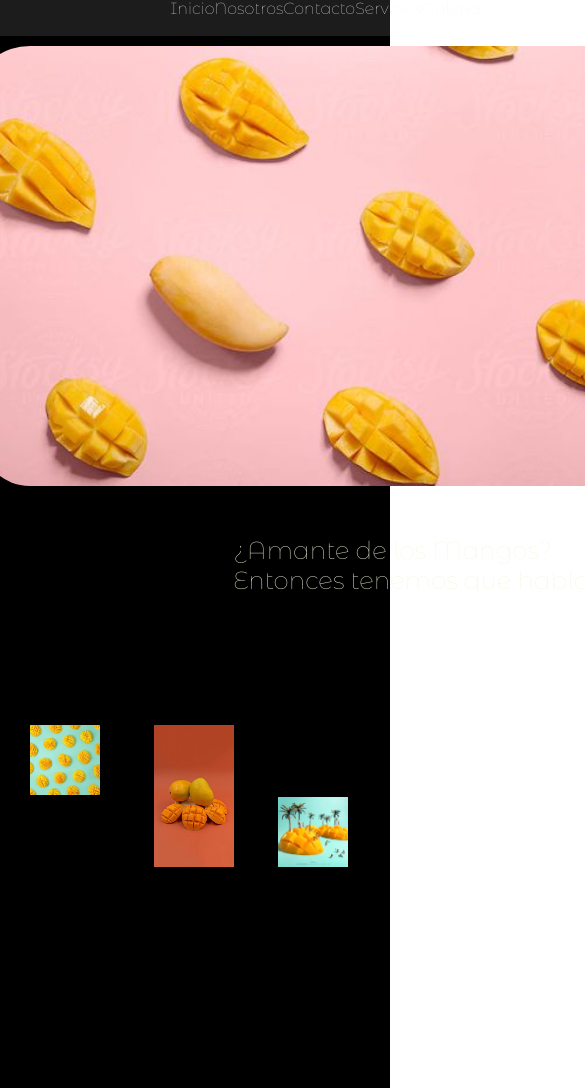
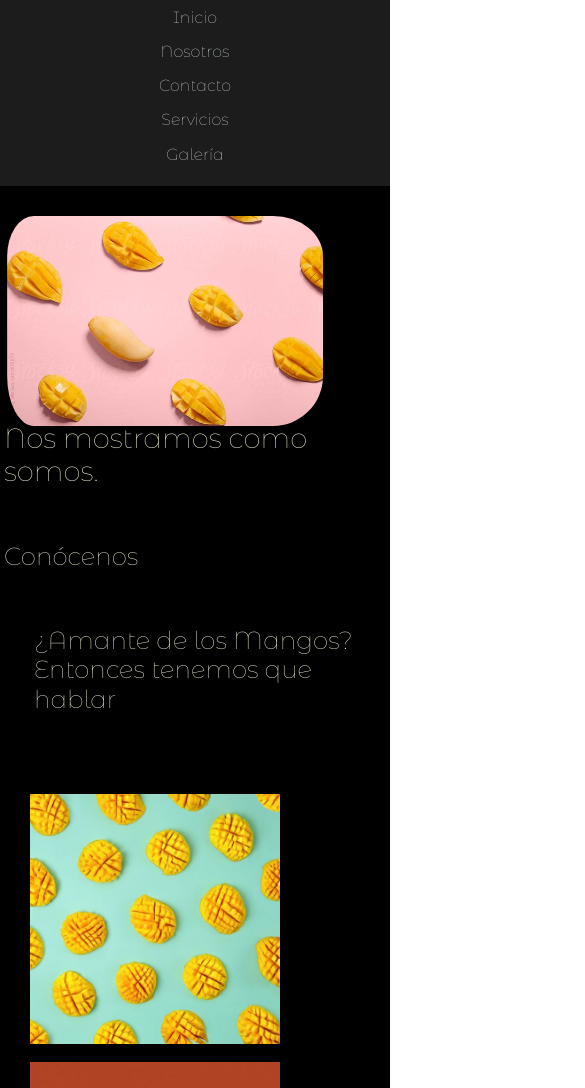
Before and after one commit to Valdortiz/MangoWebsite, a plain HTML site: page Pages/Nosotros.html in a window 390 px wide. Shown: the part 114-1202 px from the top of the page, 585 px wide, since content can reach past the window. Drawn offline with nearby package versions, Linux system fonts and the light colour scheme.

Commit message:
Bootstrap correcto en 3 páginas

```diff
--- a/Css/Contacto.css
+++ b/Css/Contacto.css
@@ -197,12 +197,13 @@
     height: 60px;
 }
 
-@media screen and (max-width:320px) {
+@media (min-width: 320px) and (max-width: 991.98px) {
 
-    .container {
+    .cont {
+        font-family: 'Montserrat Alternates', sans-serif;
         display: grid;
-        grid-template-columns: 320px;
-        grid-template-rows: 250px 950px 1fr;
+        grid-template-columns: 1fr;
+        grid-template-rows: 250px 650px 1fr;
         gap: 0px 0px;
         grid-template-areas:
             "header"
@@ -215,7 +216,7 @@
     .header {
         grid-area: header;
         display: grid;
-        grid-template-columns: 320px;
+        grid-template-columns: 1fr;
         grid-template-rows: 120px;
     }
 
@@ -236,8 +237,9 @@
     .section1 {
         grid-area: section1;
         display: grid;
-        grid-template-columns: 320px;
-        grid-template-rows: 450px 100px 300px;
+        grid-template-columns: 1fr;
+        grid-template-rows: 450px 100px;
+        padding-top: 7%;
     }
 
     .texto {
@@ -250,7 +252,7 @@
         grid-column-start: 1;
         grid-row-start: 2;
         display: flex;
-        align-items: center;
+        align-items: flex-end;
     }
 
     .section1__form {
--- a/Css/Galeria.css
+++ b/Css/Galeria.css
@@ -276,11 +276,11 @@
     height: 60px;
 }
 
-@media screen and (max-width:320px) {
+@media (min-width: 320px) and (max-width: 991.98px) {
 
-    .container {
+    .cont {
         display: grid;
-        grid-template-columns: 320px;
+        grid-template-columns: 1fr;
         grid-template-rows: 250px 550px 300px 1000px 450px 800px 1fr;
         gap: 0px 0px;
         grid-template-areas:
--- a/Css/Nosotros.css
+++ b/Css/Nosotros.css
@@ -223,12 +223,12 @@
     height: 60px;
 }
 
-@media screen and (max-width:320px) {
+@media (min-width: 320px) and (max-width: 991.98px) {
 
-    .container {
+    .cont {
         display: grid;
-        grid-template-columns: 320px;
-        grid-template-rows: 250px 650px 1000px 800px 1fr;
+        grid-template-columns: 1fr;
+        grid-template-rows: 300px 550px 1000px 800px 1fr;
         gap: 0px 0px;
         grid-template-areas:
             "header"
@@ -241,7 +241,7 @@
     .header {
         grid-area: header;
         display: grid;
-        grid-template-columns: 320px;
+        grid-template-columns: 1fr;
         grid-template-rows: 120px;
     }
 
@@ -261,11 +261,11 @@
 
     .section1 {
         grid-area: section1;
-        padding-top: 10%;
+        padding-top: 5%;
         padding-left: 1%;
         display: grid;
-        grid-template-columns: 320px;
-        grid-template-rows: 220px 150px 300px;
+        grid-template-columns: 1fr;
+        grid-template-rows: 220px 150px 1px;
     }
 
     .section1__img {
@@ -282,46 +282,30 @@
 
     /* Termina Section 1 */
 
-    .section2 {
-        grid-area: section2;
-        grid-template-columns: 320px;
-        grid-template-rows: repeat(3, 300px);
-        row-gap: 15px;
+    .row{
+        display: flex;
+        flex-direction: column;
+        justify-content: space-between;
     }
 
-    .section2__div1 {
-        grid-column-start: 1;
-        grid-row-start: 2;
-        display: flex;
-        justify-content: center;
-        padding-left: 0px;
+    .col {
+        padding-left: 10%;
+        padding-top: 5%;
     }
 
-    #img1 {
-        height: 300px;
-
+    .img1 {
+        height: 250px;
+        width: 250px;
     }
 
-    .section2__div2 {
-        grid-column-start: 1;
-        grid-row-start: 3;
-        padding-left: 10px;
+    .img2 {
+        height: 400px;
+        width: 250px;
     }
 
-    .section2__img {
-        height: 300px;
-
-    }
-
-
-    .section2__div3 {
-        grid-column-start: 1;
-        grid-row-start: 1;
-        padding-left: 10px;
-    }
-
-    #img3 {
-        height: 300px;
+    .img3 {
+        height: 250px;
+        width: 250px;
     }
 
     /* Termina Section 2*/
--- a/Css/Servicios.css
+++ b/Css/Servicios.css
@@ -309,11 +309,11 @@
 
 /* Comienza Responsive Mobile*/
 
-@media screen and (max-width:320px) {
+@media (min-width: 320px) and (max-width: 991.98px) {
 
     .container {
         display: grid;
-        grid-template-columns: 320px;
+        grid-template-columns: 1fr;
         grid-template-rows: 250px 400px 600px 1000px 1fr 1fr;
         gap: 0px 0px;
         grid-template-areas:
--- a/Css/Style.css
+++ b/Css/Style.css
@@ -297,10 +297,10 @@
 
 @media (min-width: 320px) and (max-width: 991.98px) {
 
-    .container {
+    .cont {
         display: grid;
-        grid-template-columns: 320px;
-        grid-template-rows: 250px 750px 2300px 3200px 1fr;
+        grid-template-columns: 1fr;
+        grid-template-rows: 250px 750px 2300px 800px 1fr;
         gap: 0px 0px;
         grid-template-areas:
             "header"
@@ -454,7 +454,7 @@
     .section4 {
         grid-area: section4;
         padding-top: 0px;
-        grid-template-columns: 320px;
+        grid-template-columns: 1fr;
         grid-template-rows: 390px 550px 390px 850px 390px 650px;
     }
 
--- a/Pages/Nosotros.html
+++ b/Pages/Nosotros.html
@@ -14,7 +14,7 @@
     <title>Document</title>
 </head>
 
-<body class="container-(breakpoint)">
+<body class="cont">
     <header class="header">
         <a href="../index.html" class="header__h1">
             <h1 class="title__header">Hello!</h1>
```
Also changed, not shown: Pages/Contacto.html (+1 -1 lines), Pages/Galeria.html (+7 -1 lines), index.html (+5 -5 lines).
